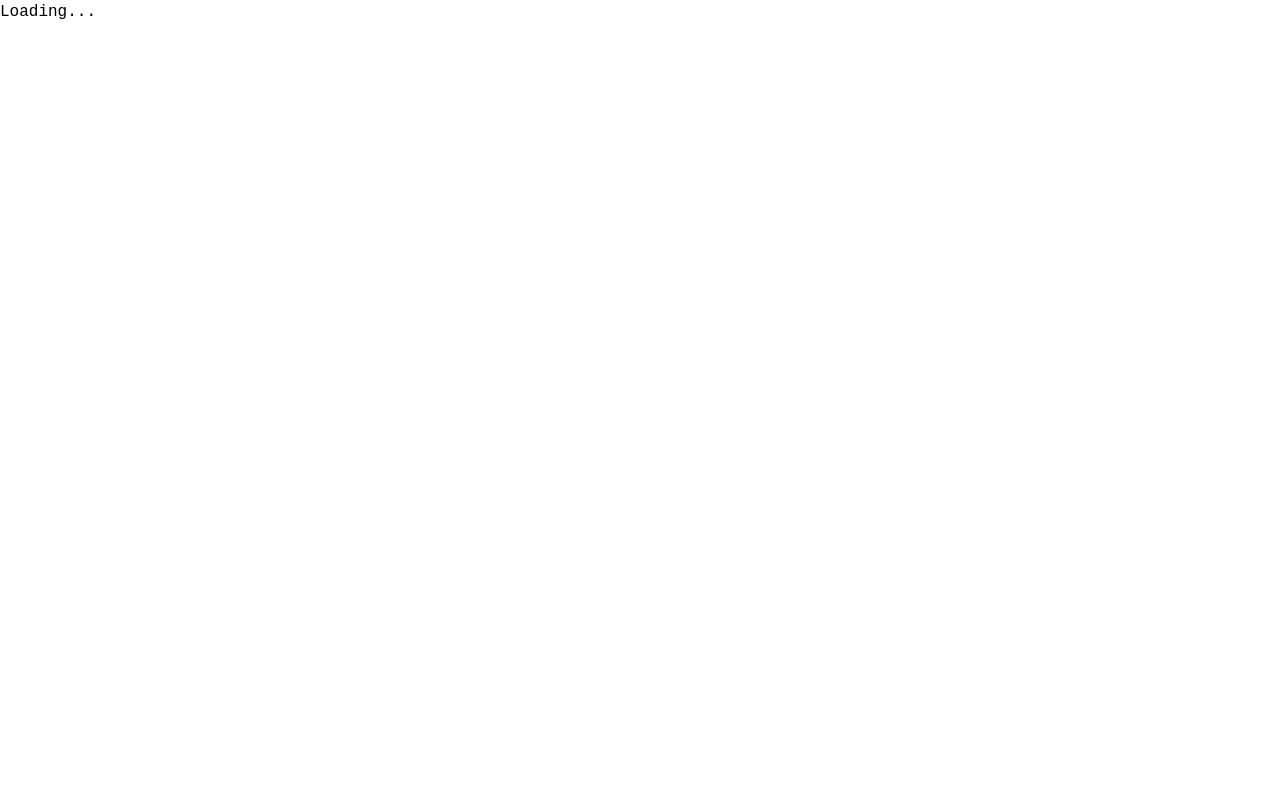
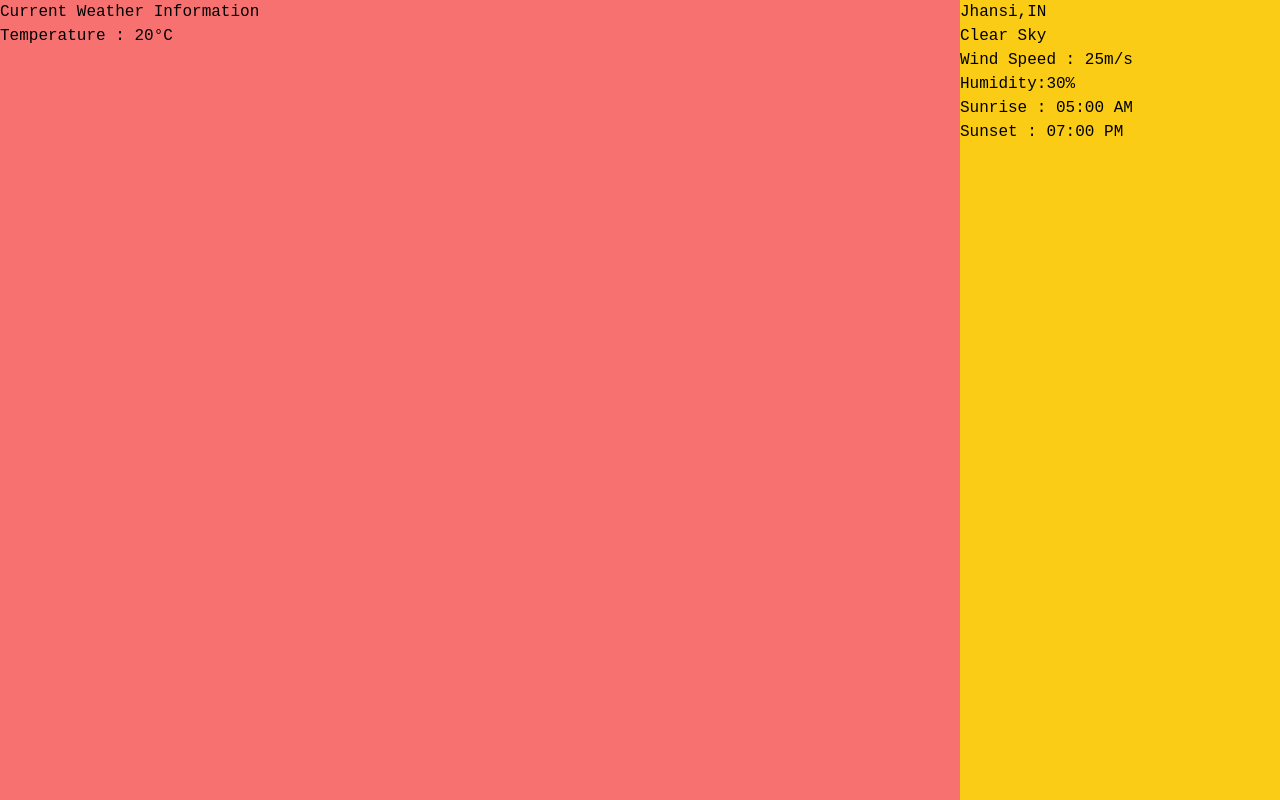
Before and after one commit to SinghAstra/Weather-Web-Application, a React (Create React App) app: page /weather in a window 1280 px wide. Built offline with nearby package versions, Linux system fonts and the light colour scheme.

Commit message:
In Progress..

```diff
--- a/src/App.js
+++ b/src/App.js
@@ -10,7 +10,7 @@ const App = () => {
     <WeatherProvider>
       <div>
         <Routes>
-          <Route path="/" element={<Home />} />
+          <Route path="/" element={<Weather />} />
           <Route path="/weather" element={<Weather />} />
         </Routes>
       </div>
--- a/src/pages/Home.js
+++ b/src/pages/Home.js
@@ -26,7 +26,7 @@ const Home = () => {
           value={cityName}
           onChange={(e) => setCityName(e.target.value)}
           placeholder='Enter City Name:'
-          className='px-12 rounded-lg focus:outline-none hover:cursor-pointer h-14 shadow-md shadow-slate-800'
+          className='px-12 rounded-lg focus:outline-none hover:cursor-pointer h-14 '
         />
         <FontAwesomeIcon icon={faCircleXmark} className='absolute top-4 right-4 text-sky-300 cursor-pointer hover:text-sky-500' onClick={handleResetCityName}/>
       </form>
--- a/src/pages/Weather.js
+++ b/src/pages/Weather.js
@@ -2,33 +2,37 @@ import React, { useContext } from 'react'
 import { WeatherContext } from '../Context'
 
 const Weather = () => {
-  const { weather,forecast } = useContext(WeatherContext);
-  if (!weather) {
-    return <h2>Loading...</h2>
-  }
-  const getTime = (unixval) => {
-    const timestamp = unixval;
-    const date = new Date(timestamp * 1000);
-    const hours = date.getHours();
-    const minutes = date.getMinutes();
-    const period = hours >= 12 ? 'PM' : 'AM';
-    let formattedHours = hours % 12 || 12;
-    formattedHours = formattedHours < 10 ? `0${formattedHours}` : formattedHours;
-    const formattedMinutes = minutes < 10 ? `0${minutes}` : minutes;
-    const formattedTime = `${formattedHours}:${formattedMinutes} ${period}`;
-    return formattedTime;
-  }
+  // const { weather,forecast } = useContext(WeatherContext);
+  // if (!weather) {
+  //   return <h2>Loading...</h2>
+  // }
+  // const getTime = (unixval) => {
+  //   const timestamp = unixval;
+  //   const date = new Date(timestamp * 1000);
+  //   const hours = date.getHours();
+  //   const minutes = date.getMinutes();
+  //   const period = hours >= 12 ? 'PM' : 'AM';
+  //   let formattedHours = hours % 12 || 12;
+  //   formattedHours = formattedHours < 10 ? `0${formattedHours}` : formattedHours;
+  //   const formattedMinutes = minutes < 10 ? `0${minutes}` : minutes;
+  //   const formattedTime = `${formattedHours}:${formattedMinutes} ${period}`;
+  //   return formattedTime;
+  // }
   return (
-    <div>
-      <h3>Current Weather Information</h3>
-      <p>Temperature : {Math.round(weather.main.temp - 273)}C</p>
-      <p>{weather.name},{weather.sys.country}</p>
-      <p>{weather.weather[0].description}</p>
-      <p>Wind Speed : {weather.wind.speed}m/s</p>
-      <p>Humidity:{weather.main.humidity}%</p>
-      <p>Sunrise : {getTime(weather.sys.sunrise)}</p>
-      <p>Sunset : {getTime(weather.sys.sunset)}</p>
-      <h3>5 day Weather Forecast</h3>
+    <div className='bg-white sm:bg-purple-400 md:bg-pink-500 lg:bg-blue-500 xl:bg-yellow-400 flex flex-col lg:flex-row'>
+      <div className='bg-red-400 lg:w-9/12 w-screen min-h-screen'>
+        <h3>Current Weather Information</h3>
+        <p>Temperature : {20}°C</p>
+      </div>
+      <div className='min-h-screen'>
+        <p>Jhansi,IN</p>
+        <p>Clear Sky</p>
+        <p>Wind Speed : 25m/s</p>
+        <p>Humidity:30%</p>
+        <p>Sunrise : 05:00 AM</p>
+        <p>Sunset : 07:00 PM</p>
+      </div>
+      {/* <h3>5 day Weather Forecast</h3>
       <ul>
         {forecast.map(item => (
           <li key={item.dt}>
@@ -37,9 +41,31 @@ const Weather = () => {
             Weather: {item.weather[0].description}
           </li>
         ))}
-      </ul>
+      </ul> */}
     </div>
   )
+  // return (
+  //   <div>
+  //     <h3>Current Weather Information</h3>
+  //     <p>Temperature : {Math.round(weather.main.temp - 273)}C</p>
+  //     <p>{weather.name},{weather.sys.country}</p>
+  //     <p>{weather.weather[0].description}</p>
+  //     <p>Wind Speed : {weather.wind.speed}m/s</p>
+  //     <p>Humidity:{weather.main.humidity}%</p>
+  //     <p>Sunrise : {getTime(weather.sys.sunrise)}</p>
+  //     <p>Sunset : {getTime(weather.sys.sunset)}</p>
+  //     <h3>5 day Weather Forecast</h3>
+  //     <ul>
+  //       {forecast.map(item => (
+  //         <li key={item.dt}>
+  //           Date: {item.dt_txt},
+  //           Temperature: {Math.round(item.main.temp - 273)}C,
+  //           Weather: {item.weather[0].description}
+  //         </li>
+  //       ))}
+  //     </ul>
+  //   </div>
+  // )
 }
 
 export default Weather
```
